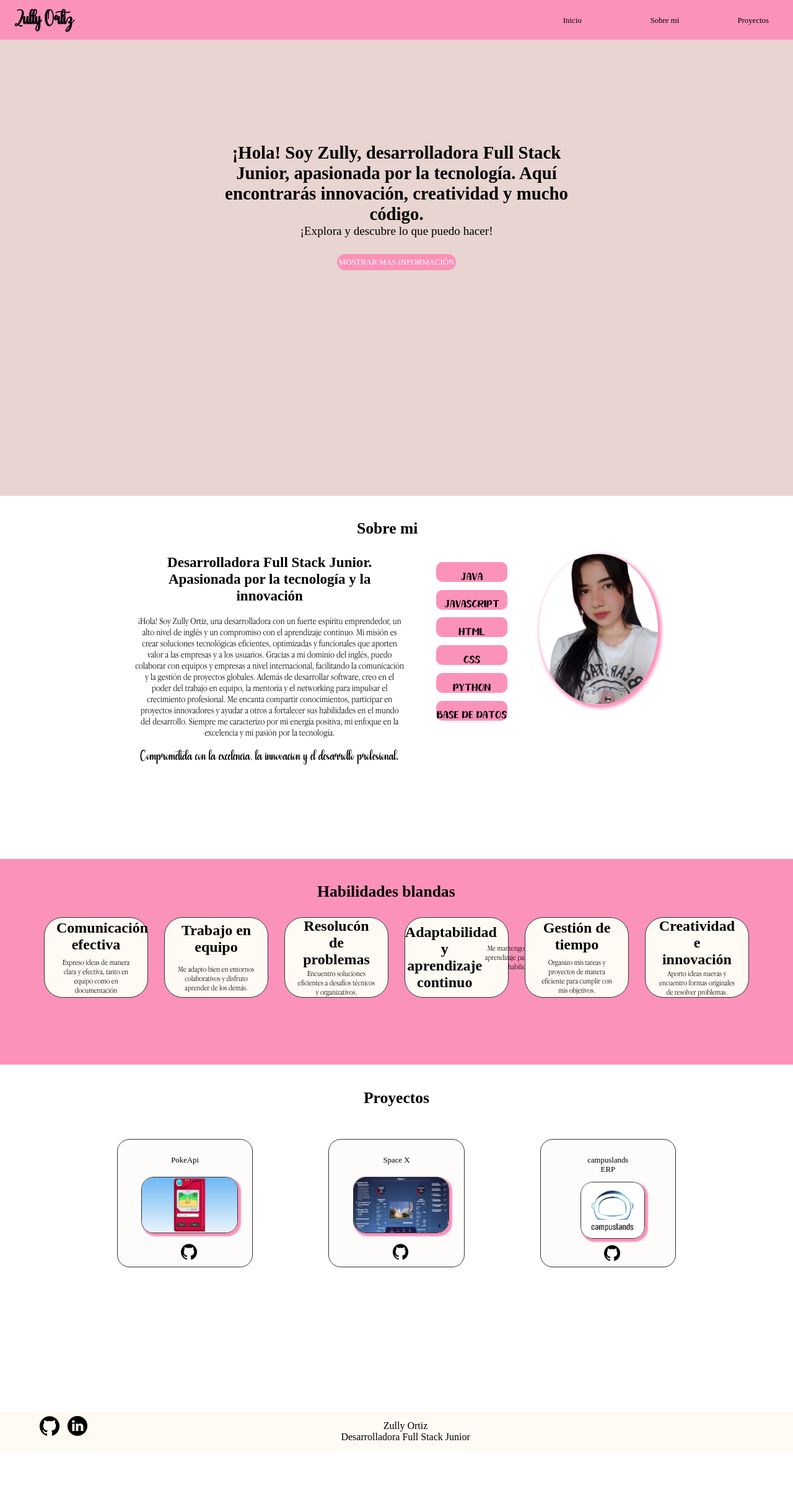
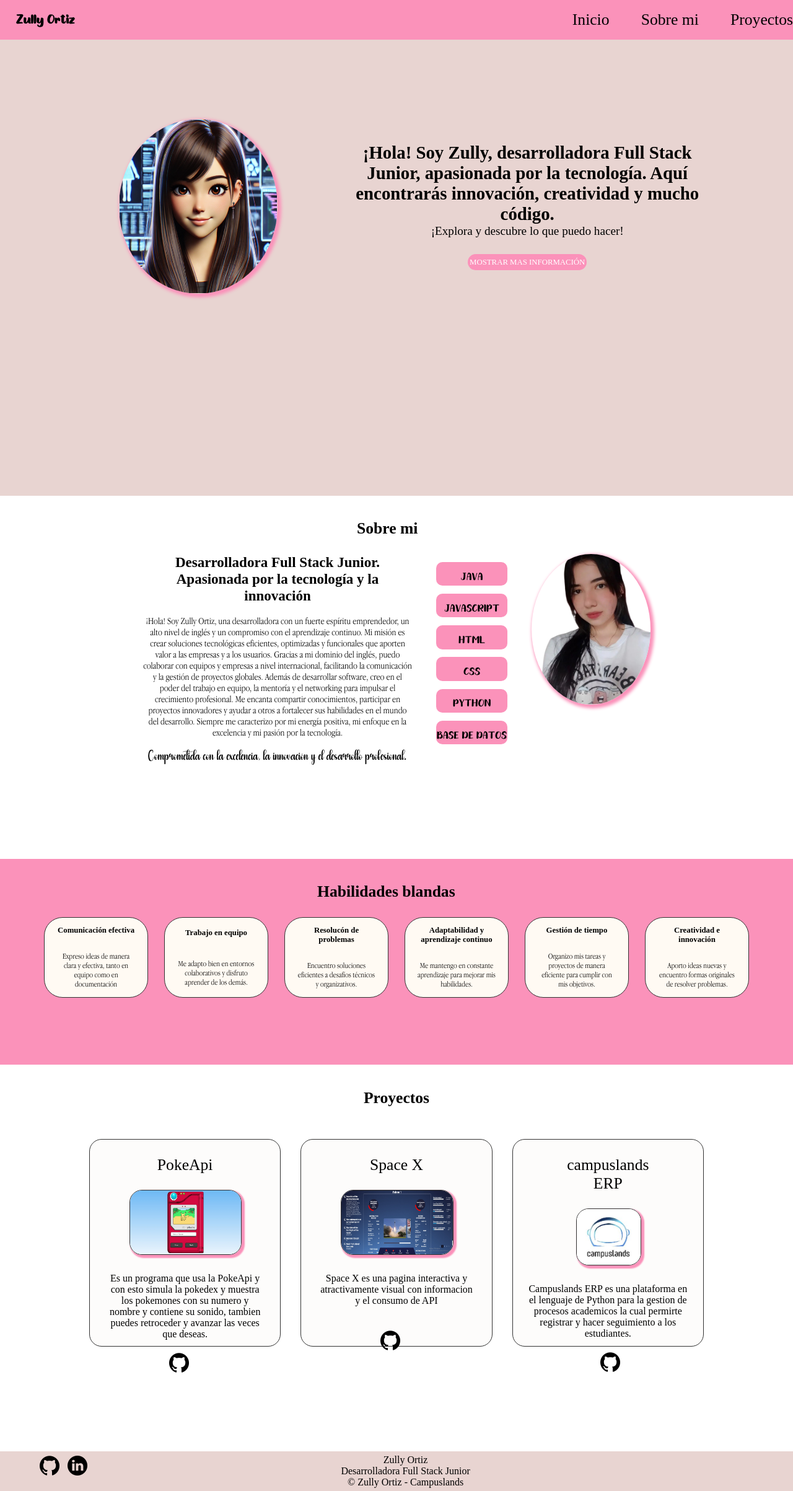
Before and after one commit to zu0910/Portafolio, a plain HTML site: page index.html in a window 1280 px wide. Shown: the whole page at 62% size. Before the commit the page ends 2342 px from the top, so only its background shows below. Drawn offline with Linux system fonts and the light colour scheme; a web font is replaced by a local one.

Commit message:
feat :sparkles: changes

```diff
--- a/index.html
+++ b/index.html
@@ -24,6 +24,7 @@
     <!-- Introduccion del portafolio  -->
     <section id="inicio">
         <div id="introduccion">
+            <div id="avatar"><img src="img/avatar.png"></div>
             <div id="text">
                 <h2>¡Hola! Soy Zully, desarrolladora Full Stack Junior, apasionada por la tecnología. Aquí encontrarás innovación, creatividad y mucho código. </h2>
                 <p>¡Explora y descubre lo que puedo hacer!</p>
@@ -106,17 +107,20 @@
             <div id="cards">
                 <div id="titu">PokeApi</div>
                 <img id="carta" src="img/pock-api.jpg">
-                <div id="logoGit"><a href="https://github.com/zu0910/JavaScript_OrtizZully/tree/main/Dia10"><img src="img/github.png" ></a></div>
+                <p id="infoCard">Es un programa que usa la PokeApi y con esto simula la pokedex y muestra los pokemones con su numero y nombre y contiene su sonido, tambien puedes retroceder y avanzar las veces que deseas.</p>
+                <div id="logoGit1"><a href="https://github.com/zu0910/JavaScript_OrtizZully/tree/main/Dia10"><img src="img/github.png" ></a></div>
             </div>
             <div id="cards">
                 <div id="titu">Space X</div>
                 <img id="carta" src="img/spaces.jpg" >
-                <div id="logoGit"><a href="https://github.com/zu0910/PROYECTO-FILTRO_JS_CAICEDOLUIS-ORTIZZULLY"><img src="img/github.png" ></a></div>
+                <p id="infoCard">Space X es una pagina interactiva y atractivamente visual con informacion y el consumo de API</p>
+                <div id="logoGit2"><a href="https://github.com/zu0910/PROYECTO-FILTRO_JS_CAICEDOLUIS-ORTIZZULLY"><img src="img/github.png" ></a></div>
             </div>
             <div id="cards">
                 <div id="titu">campuslands ERP</div>
                 <img id="carta1" src="img/campuslands.jpeg">
-                <div id="logoGit"><a href="https://github.com/Luis-Orlando-Henao-Bermon/Proyecto_Python_HenaoLuis_OrtizZully"><img src="img/github.png" ></a></div>
+                <p id="infoCard">Campuslands ERP es una plataforma en el lenguaje de Python para la gestion de procesos academicos la cual permirte registrar y hacer seguimiento a los estudiantes.</p>
+                <div id="logoGit3"><a href="https://github.com/Luis-Orlando-Henao-Bermon/Proyecto_Python_HenaoLuis_OrtizZully"><img src="img/github.png" ></a></div>
             </div>
         </div>
     </section>
@@ -130,6 +134,7 @@
             <div id="nombre">
                 <p>Zully Ortiz</p>
                 <p>Desarrolladora Full Stack Junior</p>
+                <p>&copy; Zully Ortiz - Campuslands</p>
             </div>
         </div>
     </footer>
--- a/styles.css
+++ b/styles.css
@@ -48,17 +48,17 @@ nav#barra{
     color: black;
     font-family: letra3;
     padding-top: 1vw;
-    font-size: 1vw;
+    font-size: clamp(1.2rem,2vw,2rem);
 }
 #menu a:hover{
     border-bottom: 1px solid #ffffff;
 }
 #logo{
-    font-family: letra2;
+    font-family: letra1;
     margin-left: 2vw;
     width: 10vw;
     color: black;
-    font-size: 2vw;
+    font-size: 1.5vw;
 }
 
 /* Menú Hamburguesa */
@@ -87,10 +87,17 @@ nav#barra{
     background-color: #e8d4d1;
     display: flex;
 }
+#avatar img{
+    border-radius: 100%;
+    width: 20vw;
+    height: 22vw;
+    margin: 15vw 15vw;
+    box-shadow: 3px 3px 5px 3px #fb92ba ;
+}
 #text{
     width: 45vw;
     text-align: center;
-    margin: 18vw auto;
+    margin: 18vw -6vw;
     font-family: letra3;
     font-size: 1.5vw;
 }
@@ -104,7 +111,6 @@ nav#barra{
 }
 li{
     list-style: none;
-    width: 7vw;
 }
 #mas a{
     text-decoration: none;
@@ -170,12 +176,11 @@ img#imagen1{
 }
 #lenguajes{
     text-align: center;
-    margin: auto auto;
 }
 li#len{
     list-style: none;
     width: 9vw;
-    height: 1.5vw;
+    height: 2vw;
     background-color: #fb92ba;
     margin-top: 1vw;
     border-radius: 10px;
@@ -219,6 +224,7 @@ h2#tituloHabi{
 #habiTite{
     font-family: letra3;
     width: 10vw;
+    font-size: 1vw;
     margin: auto auto;
 }
 #habiConte{
@@ -229,7 +235,7 @@ h2#tituloHabi{
 }
 #proyectos{
     width: 100%;
-    height: 70vh;
+    height: 78vh;
     background-color: #ffffff;
 }
 #proyecTite{
@@ -256,27 +262,27 @@ h2#tituloHabi{
 #titu{
     text-align: center;
     margin: 2vw 5.5vw;
-    font-size: 1vw;
+    font-size: 2vw;
     font-family: letra3;
 }
 #cards{
-    width: 17vw;
-    height: 16vw;
+    width: 24vw;
+    height: 26vw;
     border-radius: 20px;
     background-color: #fdfcfb;
     border: 1px solid #333;
 }
 #cards:hover{
-    width: 18vw;
-    height: 17vw;
+    width: 26vw;
+    height: 27vw;
     cursor: pointer;
     box-shadow: 3px 3px 5px 3px #333 ;
 }
 img#carta{
-    width: 12vw;
-    height: 7vw;
+    width: 14vw;
+    height: 8vw;
     border-radius: 20px;
-    margin: -0.5vw 3vw;
+    margin: auto 5vw;
     border:1px solid #333;
     box-shadow: 3px 3px 2px 2px #fb92ba;
 }
@@ -284,7 +290,7 @@ img#carta1{
     width: 8vw;
     height: 7vw;
     border-radius: 20px;
-    margin: -1vw 5vw;
+    margin: auto 8vw;
     border:1px solid #333;
     box-shadow: 3px 3px 2px 2px #fb92ba;
 }
@@ -300,16 +306,31 @@ img#carta1{
     flex-wrap: wrap;
     border:  1px solid #333;
 }
-
-#logoGit img{
-    width: 2vw;
-    height: 2vw;
-    margin: 1.5vw 8vw;
+#infoCard{
+    font-family: letra4;
+    text-align: center;
+    margin: 2vw auto;
+    width: 20vw;
+}
+#logoGit1 img{
+    width: 2.5vw;
+    height: 2.5vw;
+    margin: -1vw 10vw;
+}
+#logoGit2 img{
+    width: 2.5vw;
+    height: 2.5vw;
+    margin: 1vw 10vw;
+}
+#logoGit3 img{
+    width: 2.5vw;
+    height: 2.5vw;
+    margin: -1vw 11vw;
 }
 #inferior{
     width: 100%;
     height: 8vh;
-    background-color: #fffaf3;
+    background-color: #e8d4d1;
     display: flex;
 }
 #links{
@@ -343,6 +364,7 @@ img#linkle{
 @media (max-width: 768px) {
     .hamburger {
         display: flex;
+        margin-left: 50vw;
     }
 
     #menu {
@@ -358,14 +380,15 @@ img#linkle{
 
     #menu.active {
         display: flex;
+        justify-content: center;
+        align-items: center;
     }
 
     #menu li {
-        margin: auto auto;
         font-size: 2vw;
     }
     #logo{
-        margin-left: -10vw;
+        margin-left: -5vw;
         width: 15vw;
         font-size: 4vw;
     }
@@ -373,6 +396,17 @@ img#linkle{
     /*Inicio del portafolio*/
     #inicio{
         height: 50vh;
+    }
+    #introduccion{
+        background-color: #e8d4d1;
+        display: flex;
+    }
+    #avatar img{
+        border-radius: 100%;
+        width: 20vw;
+        height: 22vw;
+        margin: 15vw 15vw;
+        box-shadow: 3px 3px 5px 3px #fb92ba ;
     }
     #text{
         width: 60vw;
@@ -382,9 +416,6 @@ img#linkle{
     #mas{
         width: 35vw;
         height: 6vw;
-    }
-    li{
-        width: 7vw;
     }
     #mas a{
         font-family: letra5;
@@ -397,6 +428,7 @@ img#linkle{
         width: 20vw;
         padding-top: 3vw;
     }
+
     #infor{
         flex-direction: column;
     }
@@ -478,7 +510,7 @@ img#linkle{
     }
     #proyectos{
         width: 100%;
-        height: 80vh;
+        height: 85vh;
     }
     #proyecTite{
         font-size: 4vw;
@@ -545,6 +577,7 @@ img#linkle{
     }
     #nombre{
         font-family: letra3;
+        font-size: 2vw;
     }
 
 }
```
Also changed, not shown: img/avatar.png (renamed from img/Captura de pantalla 2025-03-10 205151.png).
